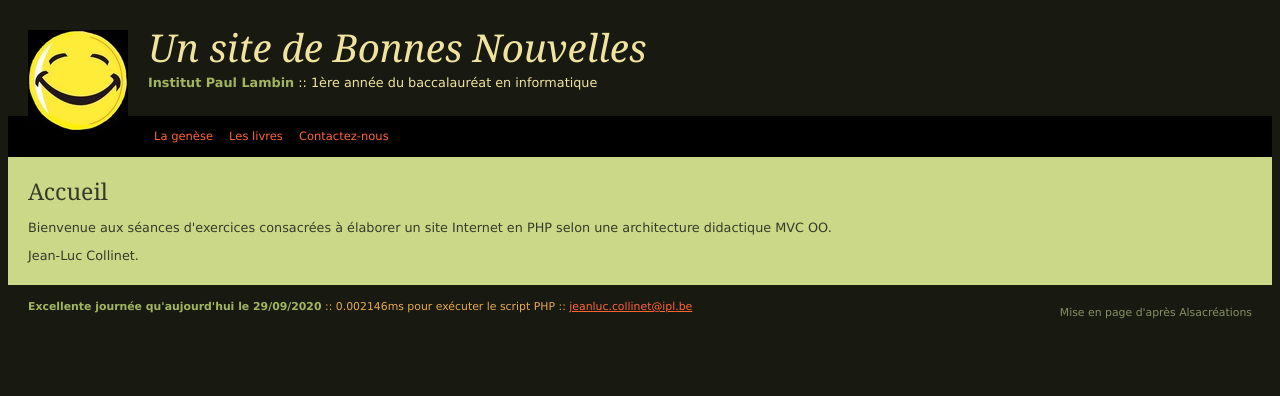
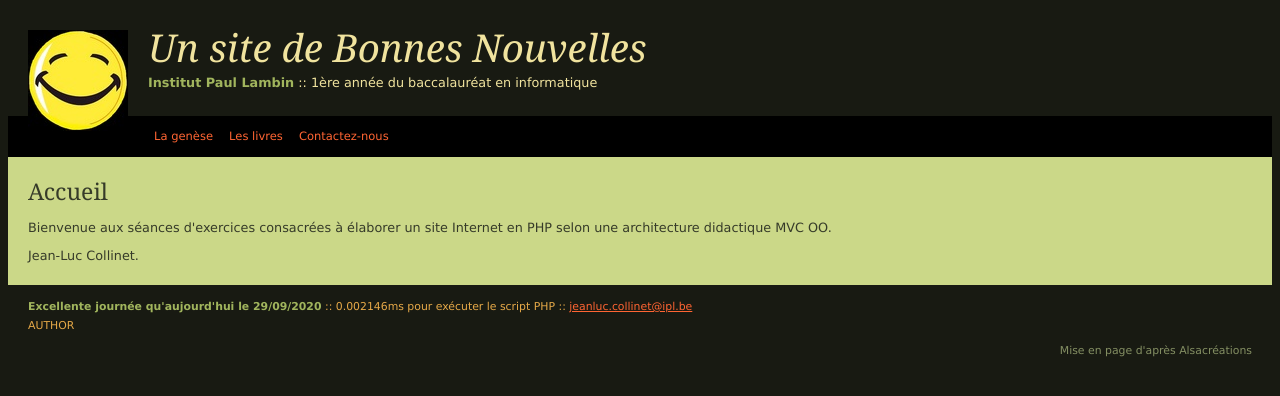
Before and after one commit to Jamalito-be/GoodNews, a PHP site: page / in a window 1280 px wide. Shown: the top 396 px of the page. Run offline with PHP 8.4, Linux system fonts and the light colour scheme; some libraries are stand-ins or nearby versions.

Commit message:
Add author

```diff
--- a/views/footer.php
+++ b/views/footer.php
@@ -5,6 +5,7 @@
 				  echo $time; ?>ms pour exécuter le script PHP ::
 			<!-- ! adresse email non cryptée : spam possible -->
 	        <a href="mailto:<?php echo EMAIL ?>"><?php echo EMAIL ?></a>
+			<p id="author"><?php echo AUTHOR ?></p>
 			<p id="copyright">Mise en page d'après
 				<a href="http://www.alsacreations.com/tutoriels/">Alsacréations</a>
 			</p>
```
